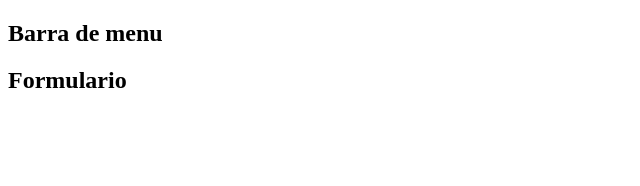
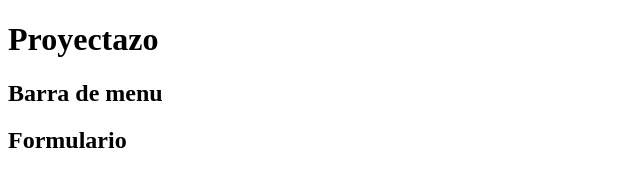
Before and after one commit to RaulSkyblue/proyectazo-web, a plain HTML site: page index.html in a window 1280 px wide. Shown: the whole page, without its empty margins (0-640 px from the left). Drawn offline with Linux system fonts and the light colour scheme.

```diff
--- a/index.html
+++ b/index.html
@@ -6,6 +6,7 @@
     <title>Proyectazo</title>
 </head>
 <body>
+    <h1>Proyectazo</h1>
     <h2>Barra de menu</h2>
     <h2>Formulario</h2>
 
```
